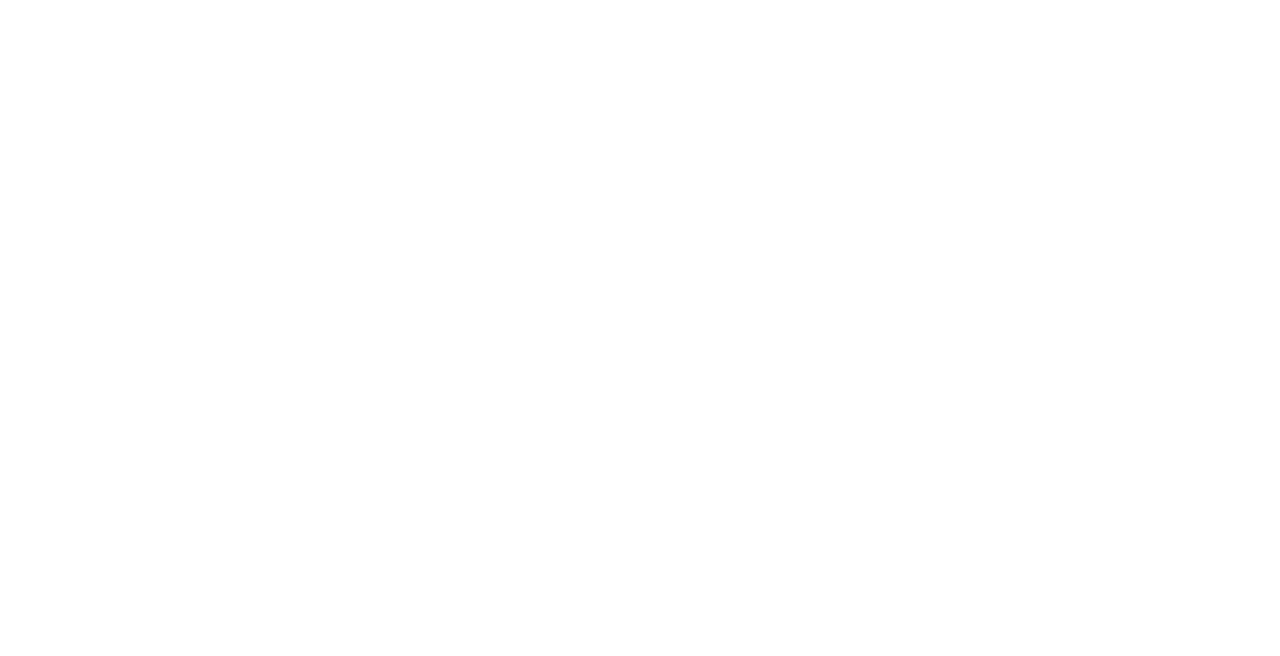
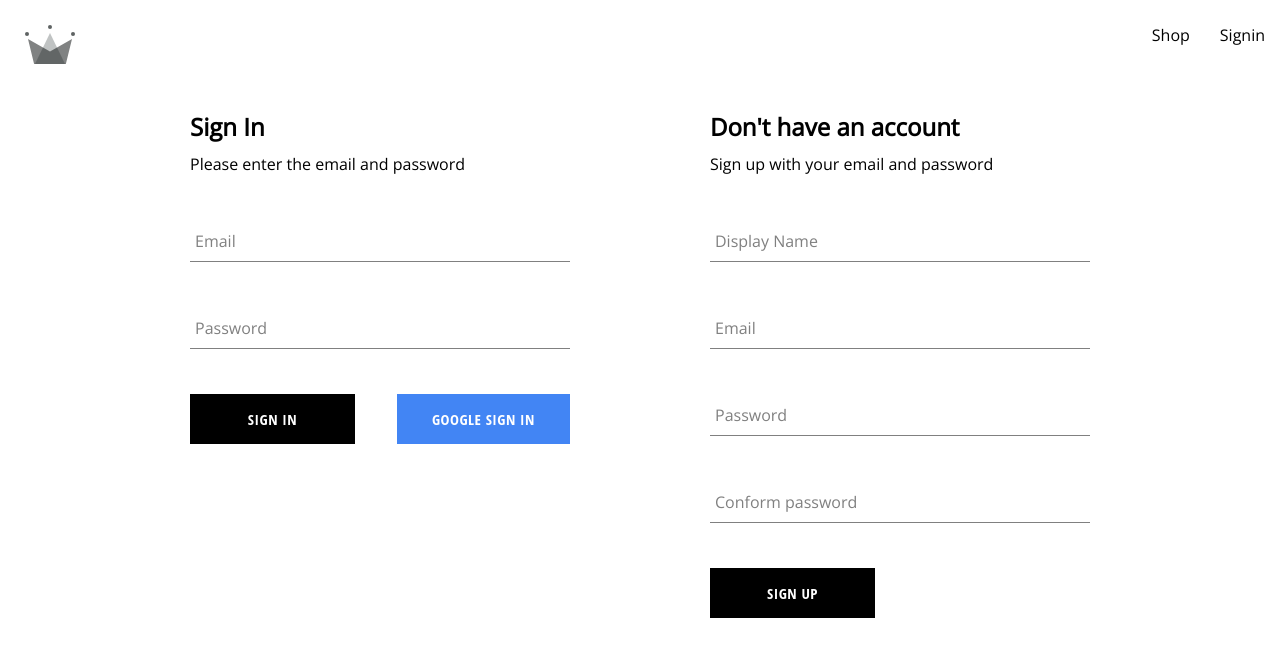
Before and after one commit to Akaash01/crwn-clothing, a React (Create React App) app: page /auth in a window 1280 px wide. Before the commit this address had no page. Shown: the top 656 px of the page. Built offline with nearby package versions, Linux system fonts and the light colour scheme; the HTML template or start-up script is replaced by a standard one; a web font is replaced by a local one.

Commit message:
auth component completed

```diff
--- a/src/App.js
+++ b/src/App.js
@@ -1,7 +1,7 @@
-import { Routes, Route } from "react-router-dom";
-import Home from "./routes/home.component";
-import Navigation from "./routes/Navigation/Navigation.component";
-import Signin from "./routes/signin/Signin.component";
+import { Routes, Route } from 'react-router-dom';
+import Home from './routes/home.component';
+import Navigation from './routes/Navigation/Navigation.component';
+import Auth from './routes/auth/auth.component';
 const Shop = () => {
   return <h1>I am the shop page</h1>;
 };
@@ -12,7 +12,7 @@
       <Route path="/" element={<Navigation />}>
         <Route index element={<Home />} />
         <Route path="shop" element={<Shop />} />
-        <Route path="signin" element={<Signin />} />
+        <Route path="auth" element={<Auth />} />
       </Route>
     </Routes>
   );
--- /dev/null
+++ b/src/components/sign-in-form/SignInForm.component.jsx
@@ -0,0 +1,91 @@
+import { useState } from 'react';
+import {
+  createAuthUserWithEmailAndPassword,
+  createUserDocumentFromAuth,
+  signInWithGooglePopup,
+  signInAuthUserWithEmailAndPassword
+} from '../../utilities/firebase/firebase.util';
+import FormInput from '../form-input/form-input.component';
+import './sign-in-form.style.scss';
+import Button from '../button/button.component';
+const defaultFormFields = {
+  email: '',
+  password: ''
+};
+
+const SignInForm = () => {
+  const [formFields, setFormFields] = useState(defaultFormFields);
+  const { email, password } = formFields;
+  console.log(formFields);
+  const handleChange = (event) => {
+    const { name, value } = event.target;
+    setFormFields({ ...formFields, [name]: value });
+  };
+  const resetForm = () => {
+    setFormFields(defaultFormFields);
+  };
+  const submitHandler = async (e) => {
+    e.preventDefault();
+    console.log(e);
+    try {
+      const response = await signInAuthUserWithEmailAndPassword(
+        email,
+        password
+      );
+      console.log(response);
+      resetForm();
+    } catch (error) {
+      switch (error.code) {
+        case 'auth/wrong-password':
+          alert('incorrect password for email');
+          break;
+        case 'auth/user-not-found':
+          alert('no user associated with this email');
+          break;
+        default:
+          console.log(error);
+      }
+    }
+  };
+
+  return (
+    <div className="sign-up-container">
+      <h2>Sign In </h2>
+      <span>Please enter the email and password</span>
+      <form onSubmit={submitHandler}>
+        <FormInput
+          label="Email"
+          inputOptions={{
+            type: 'email',
+            required: true,
+            onChange: handleChange,
+            name: 'email',
+            value: email
+          }}
+        />
+        <FormInput
+          label="Password"
+          inputOptions={{
+            type: 'password',
+            required: true,
+            onChange: handleChange,
+            name: 'password',
+            value: password
+          }}
+        />
+        <div className="buttons-container">
+          <Button type="sumit">Sign In</Button>
+          <Button
+            type="button"
+            buttonType={'google'}
+            onClick={signInWithGooglePopup}
+          >
+            Google sign in
+          </Button>
+        </div>
+      </form>
+    </div>
+  );
+};
+
+export default SignInForm;
--- /dev/null
+++ b/src/components/sign-in-form/sign-in-form.style.scss
@@ -0,0 +1,12 @@
+.sign-up-container {
+  display: flex;
+  flex-direction: column;
+  width: 380px;
+  h2 {
+    margin: 10px 0px;
+  }
+}
+.buttons-container {
+  display: flex;
+  justify-content: space-between;
+}
--- a/src/routes/Navigation/Navigation.component.jsx
+++ b/src/routes/Navigation/Navigation.component.jsx
@@ -1,6 +1,6 @@
-import { Outlet, Link } from "react-router-dom";
-import { ReactComponent as CrwnLogo } from "../../assets/crown.svg";
-import "./navigation.styles.scss";
+import { Outlet, Link } from 'react-router-dom';
+import { ReactComponent as CrwnLogo } from '../../assets/crown.svg';
+import './navigation.styles.scss';
 const Navigation = () => {
   return (
     <>
@@ -12,7 +12,7 @@
           <Link className="nav-link" to="/shop">
             Shop
           </Link>
-          <Link className="nav-link" to="/signin">
+          <Link className="nav-link" to="/auth">
             Signin
           </Link>
         </div>
--- /dev/null
+++ b/src/routes/auth/auth.component.jsx
@@ -0,0 +1,13 @@
+import SignUpForm from '../../components/sign-up-form/SignUpForm.component';
+import SignInForm from '../../components/sign-in-form/SignInForm.component';
+import './auth.styles.scss';
+const Auth = () => {
+  return (
+    <div className="authentication-container">
+      <SignInForm />
+      <SignUpForm />
+    </div>
+  );
+};
+
+export default Auth;
--- /dev/null
+++ b/src/routes/auth/auth.styles.scss
@@ -0,0 +1,6 @@
+.authentication-container {
+  display: flex;
+  width: 900px;
+  justify-content: space-between;
+  margin: 30px auto;
+}
--- a/src/routes/signin/Signin.component.jsx
+++ /dev/null
@@ -1,22 +0,0 @@
-import {
-  signInWithGooglePopup,
-  signInWithGoogleRedirect,
-  createUserDocumentFromAuth,
-  auth
-} from '../../utilities/firebase/firebase.util';
-import SignUpForm from '../../components/sign-up-form/SignUpForm.component';
-const Signin = () => {
-  const logGoogleUser = async () => {
-    const { user } = await signInWithGooglePopup();
-    const userDocRef = await createUserDocumentFromAuth(user);
-  };
-  return (
-    <div>
-      <h1>Sign in page</h1>
-      <button onClick={logGoogleUser}>Sign in with Google Popup</button>
-      <SignUpForm />
-    </div>
-  );
-};
-
-export default Signin;
--- a/src/utilities/firebase/firebase.util.js
+++ b/src/utilities/firebase/firebase.util.js
@@ -4,7 +4,8 @@
   signInWithRedirect,
   GoogleAuthProvider,
   signInWithPopup,
-  createUserWithEmailAndPassword
+  createUserWithEmailAndPassword,
+  signInWithEmailAndPassword
 } from 'firebase/auth';
 import { getFirestore, doc, getDoc, setDoc } from 'firebase/firestore';
 const firebaseConfig = {
@@ -25,12 +26,11 @@
 });
 
 export const auth = getAuth();
-export const signInWithGooglePopup = () =>
-  signInWithPopup(auth, googleProvider);
 export const signInWithGoogleRedirect = () =>
   signInWithRedirect(auth, googleProvider);
 export const db = getFirestore();
-
+export const signInWithGooglePopup = () =>
+  signInWithPopup(auth, googleProvider);
 export const createUserDocumentFromAuth = async (
   userAuth,
   addtionalInfo = {}
@@ -61,3 +61,8 @@
   if (!email || !password) return;
   return await createUserWithEmailAndPassword(auth, email, password);
 };
+
+export const signInAuthUserWithEmailAndPassword = async (email, password) => {
+  if (!email || !password) return;
+  return await signInWithEmailAndPassword(auth, email, password);
+};
```
